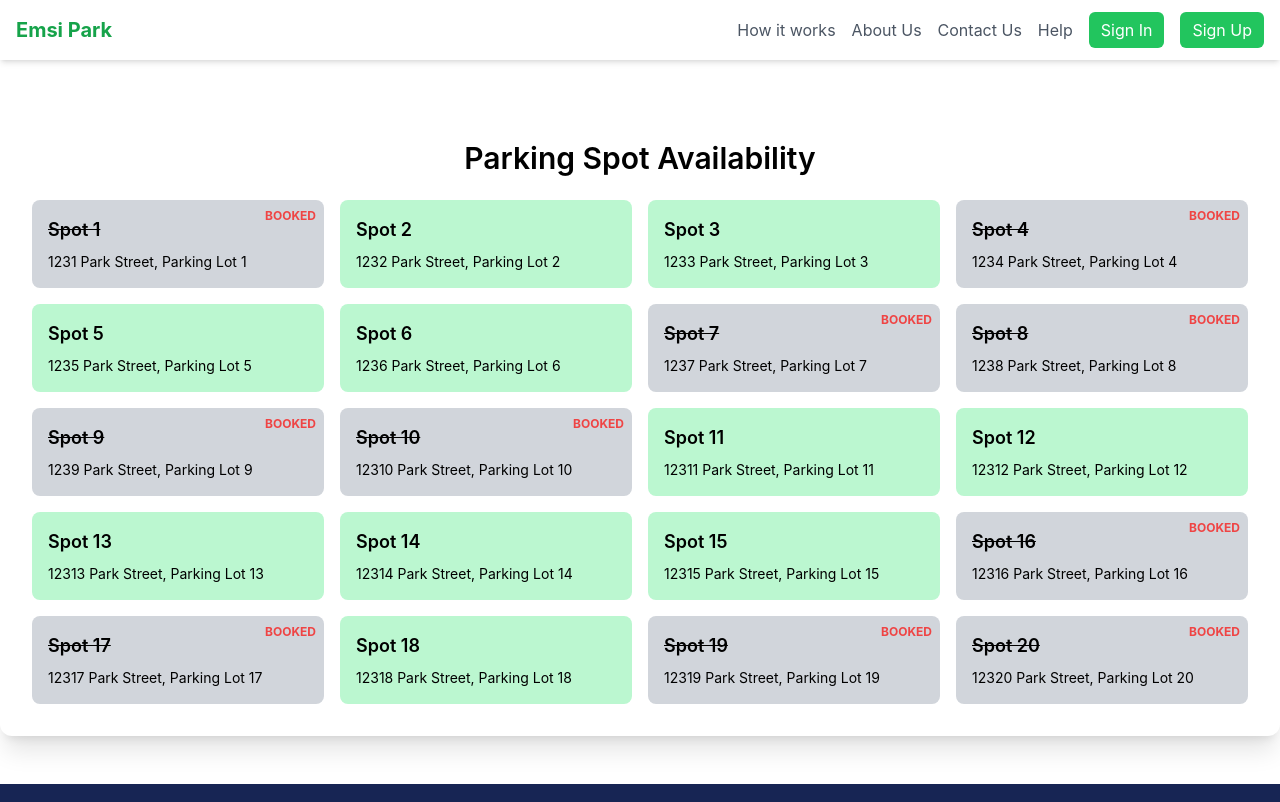
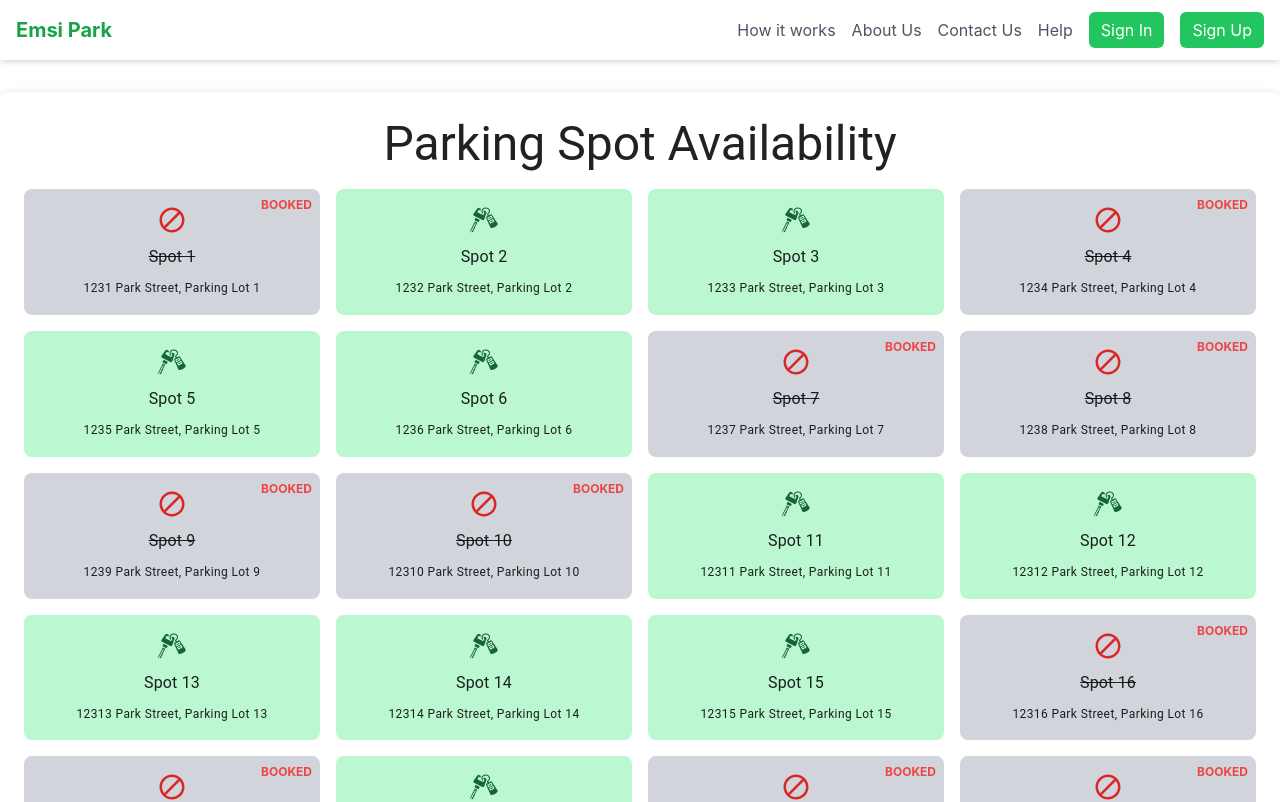
Before and after one commit to HAMZAELALOUI/smart_parking_app, a React (Create React App) app in the folder front_end/: page /parking-spots-display in a window 1280 px wide. Shown: the top 802 px of the page. Built offline with nearby package versions, Linux system fonts and the light colour scheme.

Commit message:
design user notifications

```diff
--- a/front_end/src/components/ParkingSpots.jsx
+++ b/front_end/src/components/ParkingSpots.jsx
@@ -1,28 +1,36 @@
-import React, { useState, useEffect } from 'react';
+// import React, { useState } from 'react';
+// import { GiCarDoor } from 'react-icons/gi';  // You'll need to install react-icons if not already available
 
-function ParkingSpots() {
-    // Simulating parking spots data
-    const [parkingSpots, setParkingSpots] = useState([
-        { id: 1, available: true },
-        { id: 2, available: false },
-        { id: 3, available: true },
-        { id: 4, available: false },
-        { id: 5, available: true },
-        // Add more spots as needed
-    ]);
+// function ParkingSpots() {
+//     // Simulating parking spots data
+//     const [parkingSpots, setParkingSpots] = useState([
+//         { id: 1, available: true },
+//         { id: 2, available: false },
+//         { id: 3, available: true },
+//         { id: 4, available: false },
+//         { id: 5, available: true },  // Add more spots as needed
+//     ]);
 
-    return (
-        <div className="max-w-7xl mx-auto my-10 p-8 bg-white shadow-md rounded-lg">
-            <h2 className="text-2xl font-semibold text-center mb-6">Parking Availability</h2>
-            <div className="grid grid-cols-3 gap-4">
-                {parkingSpots.map(spot => (
-                    <div key={spot.id} className={`p-4 ${spot.available ? 'bg-green-200' : 'bg-red-200'} rounded-lg flex items-center justify-center`}>
-                        <span className="text-lg font-semibold">{spot.available ? 'Available' : 'Occupied'}</span>
-                    </div>
-                ))}
-            </div>
-        </div>
-    );
-}
+//     return (
+//         <div className="max-w-7xl mx-auto my-10 p-8 bg-gray-100 shadow-md rounded-lg">
+//             <h2 className="text-2xl font-semibold text-center mb-6">Parking Availability</h2>
+//             <div className="grid grid-cols-3 gap-4">
+//                 {parkingSpots.map(spot => (
+//                     <div key={spot.id} className={`relative p-4 rounded-lg flex items-center justify-center
+//                         ${spot.available ? 'bg-green-300' : 'bg-red-300'} shadow-lg`}>
+//                         <GiCarDoor className="text-4xl" />
+//                         <span className="absolute top-1 right-2 text-sm font-semibold">
+//                             {spot.id}
+//                         </span>
+//                         <div className={`absolute bottom-1 left-1/2 transform -translate-x-1/2 text-white text-opacity-80
+//                             ${spot.available ? 'text-green-800' : 'text-red-800'}`}>
+//                             {spot.available ? 'Available' : 'Occupied'}
+//                         </div>
+//                     </div>
+//                 ))}
+//             </div>
+//         </div>
+//     );
+// }
 
-export default ParkingSpots;
+// export default ParkingSpots;
--- a/front_end/src/components/ParkingSpotsDisplay.jsx
+++ b/front_end/src/components/ParkingSpotsDisplay.jsx
@@ -1,5 +1,8 @@
 import React from 'react';
 import { useNavigate } from 'react-router-dom';
+import { GiCarKey, GiParkingMeter } from 'react-icons/gi';
+import { MdBlock } from 'react-icons/md';
+import { Tooltip, Paper, Typography } from '@mui/material';
 
 function ParkingSpotsDisplay() {
     const navigate = useNavigate();
@@ -18,26 +21,42 @@ function ParkingSpotsDisplay() {
     };
 
     return (
-        <div className="max-w-7xl mx-auto my-12 p-8 bg-white shadow-xl rounded-xl">
-            <h2 className="text-3xl font-semibold text-center mb-6">Parking Spot Availability</h2>
+        <Paper elevation={3} sx={{ maxWidth: '7xl', mx: 'auto', my: 4, p: 3, borderRadius: 2 }}>
+            <Typography variant="h3" component="h2" textAlign="center" gutterBottom>
+                Parking Spot Availability
+            </Typography>
             <div className="grid grid-cols-4 gap-4">
                 {parkingSpots.map(spot => (
                     <div key={spot.id}
-                         className={`p-4 rounded-lg ${spot.available ? 'bg-green-200 cursor-pointer' : 'bg-gray-300 cursor-not-allowed'} relative`}
+                         className={`p-4 rounded-lg flex flex-col items-center justify-center gap-2
+                                    ${spot.available ? 'bg-green-200 cursor-pointer hover:bg-green-300 transition duration-300 ease-in-out' : 'bg-gray-300 cursor-not-allowed'}
+                                    relative`}
                          onClick={() => spot.available && handleSpotClick(spot)}>
                         {spot.available ? (
-                            <span className="text-lg font-semibold">{`Spot ${spot.id}`}</span>
+                            <>
+                                <GiCarKey className="text-3xl text-green-800" />
+                                <Typography variant="subtitle1" component="span">
+                                    Spot {spot.id}
+                                </Typography>
+                            </>
                         ) : (
                             <>
-                                <span className="text-lg font-semibold line-through">{`Spot ${spot.id}`}</span>
+                                <MdBlock className="text-3xl text-red-600" />
+                                <Typography variant="subtitle1" component="span" className="line-through">
+                                    Spot {spot.id}
+                                </Typography>
                                 <span className="absolute top-2 right-2 text-xs font-bold text-red-500">BOOKED</span>
                             </>
                         )}
-                        <p className="text-sm mt-2">{spot.address}</p>
+                        <Tooltip title={spot.address} placement="top">
+                            <Typography variant="caption" display="block">
+                                {spot.address}
+                            </Typography>
+                        </Tooltip>
                     </div>
                 ))}
             </div>
-        </div>
+        </Paper>
     );
 }
 
--- a/front_end/src/components/UserProfile.jsx
+++ b/front_end/src/components/UserProfile.jsx
@@ -1,10 +1,11 @@
 import React, { useState } from 'react';
-import { TextField, Button, Paper, Typography, Box, CircularProgress, List, ListItem, ListItemIcon, ListItemText, Divider } from '@mui/material';
+import { TextField, Button, Paper, Typography, Box, CircularProgress, List, ListItem, ListItemIcon, ListItemText, Divider, Popover, Badge, IconButton, Collapse } from '@mui/material';
 import DashboardIcon from '@mui/icons-material/Dashboard';
 import NotificationsIcon from '@mui/icons-material/Notifications';
-import SettingsIcon from '@mui/icons-material/Settings';
-import PersonIcon from '@mui/icons-material/Person';
+import ExpandMoreIcon from '@mui/icons-material/ExpandMore';
+import DeleteIcon from '@mui/icons-material/Delete';
 import DashboardUser from './DashboardUser';
+import { Person } from '@mui/icons-material';
 
 function UserProfile() {
     const [user, setUser] = useState({
@@ -19,6 +20,12 @@ function UserProfile() {
     const [loading, setLoading] = useState(false);
     const [message, setMessage] = useState('');
     const [view, setView] = useState('profile'); // Can be 'profile' or 'dashboard'
+    const [anchorEl, setAnchorEl] = useState(null); // For Popover control
+    const [notifications, setNotifications] = useState([
+        { id: 1, title: "Notification 1", details: "Details about notification 1", open: false },
+        { id: 2, title: "Notification 2", details: "Details about notification 2", open: false },
+        { id: 3, title: "Notification 3", details: "Details about notification 3", open: false },
+    ]);
 
     const handleChange = (event) => {
         const { name, value } = event.target;
@@ -41,6 +48,27 @@ function UserProfile() {
         }, 2000);
     };
 
+    const handleNotificationClick = (event) => {
+        setAnchorEl(event.currentTarget);
+    };
+
+    const handleNotificationClose = () => {
+        setAnchorEl(null);
+    };
+
+    const handleExpandClick = (id) => {
+        setNotifications(notifications.map(notification =>
+            notification.id === id ? {...notification, open: !notification.open} : notification
+        ));
+    };
+
+    const handleDeleteNotification = (id) => {
+        setNotifications(notifications.filter(notification => notification.id !== id));
+    };
+
+    const open = Boolean(anchorEl);
+    const id = open ? 'simple-popover' : undefined;
+
     return (
         <Box sx={{ display: 'flex', height: '100vh', p: 2 }}>
             <Box sx={{ width: '25%', bgcolor: 'background.paper' }}>
@@ -50,17 +78,57 @@ function UserProfile() {
                         <ListItemText primary="Dashboard" />
                     </ListItem>
                     <ListItem button onClick={() => setView('profile')}>
-                        <ListItemIcon><PersonIcon /></ListItemIcon>
+                        <ListItemIcon><Person /></ListItemIcon>
                         <ListItemText primary="Profile Settings" />
                     </ListItem>
-                    <ListItem button >
-                        <ListItemIcon><NotificationsIcon /></ListItemIcon>
-                        <ListItemText primary="notifications" />
+                    <ListItem button onClick={handleNotificationClick}>
+                        <ListItemIcon>
+                            <Badge badgeContent={notifications.length} color="secondary">
+                                <NotificationsIcon />
+                            </Badge>
+                        </ListItemIcon>
+                        <ListItemText primary="Notifications" />
                     </ListItem>
-                    {/* Additional navigation items */}
                 </List>
+                <Popover
+                    id={id}
+                    open={open}
+                    anchorEl={anchorEl}
+                    onClose={handleNotificationClose}
+                    anchorOrigin={{
+                        vertical: 'bottom',
+                        horizontal: 'center',
+                    }}
+                    transformOrigin={{
+                        vertical: 'top',
+                        horizontal: 'center',
+                    }}
+                >
+                    <List sx={{ p: 2, width: '100%', maxWidth: 360, bgcolor: 'background.paper' }}>
+                        {notifications.map(notification => (
+                            <React.Fragment key={notification.id}>
+                                <ListItem>
+                                    <ListItemText primary={notification.title} secondary={notification.details} />
+                                    <IconButton onClick={() => handleExpandClick(notification.id)}>
+                                        <ExpandMoreIcon />
+                                    </IconButton>
+                                    <IconButton edge="end" onClick={() => handleDeleteNotification(notification.id)}>
+                                        <DeleteIcon />
+                                    </IconButton>
+                                </ListItem>
+                                <Collapse in={notification.open} timeout="auto" unmountOnExit>
+                                    <Box sx={{ pl: 4, pr: 4, pb: 2 }}>
+                                        <Typography>{notification.details}</Typography>
                                     </Box>
-            <Paper elevation={3} sx={{ width: '75%', p: 3, overflow: 'auto' }}>
+                                </Collapse>
+                                <Divider />
+                            </React.Fragment>
+                        ))}
+                    </List>
+                </Popover>
+            </Box>
+            <Paper elevation={
+3} sx={{ width: '75%', p: 3, overflow: 'auto' }}>
 {view === 'profile' ? (
 <>
 <Typography variant="h5" sx={{ mb: 2 }}>Account Information</Typography>
@@ -87,13 +155,4 @@ function UserProfile() {
 );
 }
 
-function Dashboard() {
-    return (
-        <div>
-            <Typography variant="h4" gutterBottom>Dashboard</Typography>
-            <Typography>This is your dashboard. Add widgets and charts here.</Typography>
-        </div>
-    );
-}
-
 export default UserProfile;
```
Lines whose indentation alone changed are shown as unchanged.
